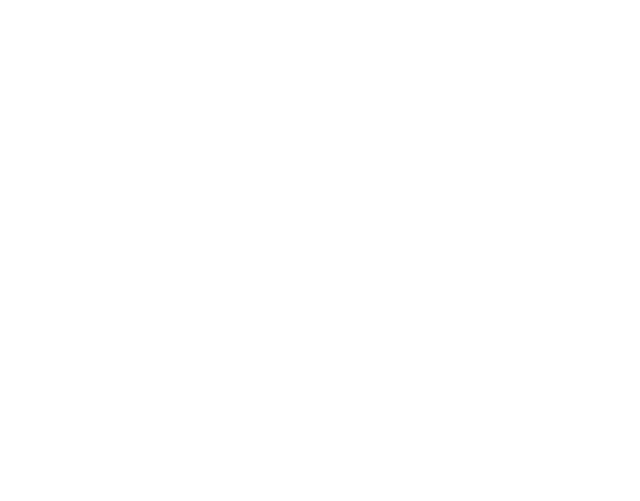
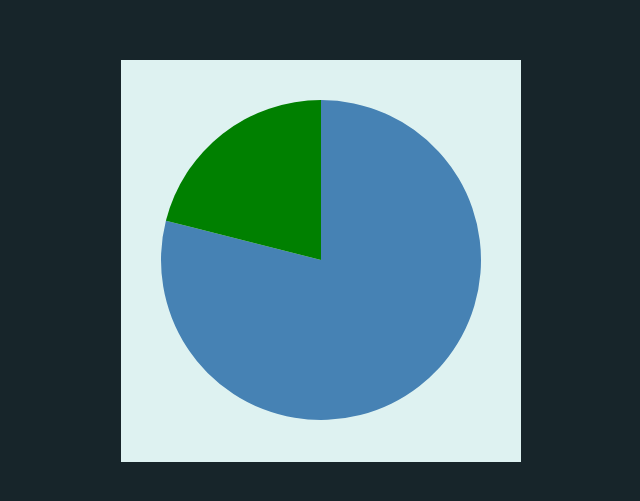
Before and after one commit to dev-saeddaoud/Pie-Chart, a Svelte app: page / in a window 1280 px wide. Shown: the part 139-640 px from the top of the page, without its empty margins (319-959 px from the left). Built offline with nearby package versions, Linux system fonts and the light colour scheme.

Commit message:
set up the folder structure, installed the necessary libraries, wrote a basic pir chart code

```diff
--- a/index.html
+++ b/index.html
@@ -5,6 +5,10 @@
     <link rel="icon" href="/favicon.ico" />
     <meta name="viewport" content="width=device-width, initial-scale=1.0" />
     <link rel="stylesheet" href="/src/assets/global.css" />
+    <link
+      href="https://fonts.googleapis.com/css2?family=Roboto:ital,wght@0,400;0,500;0,700;1,400;1,500;1,700&display=swap"
+      rel="stylesheet"
+    />
     <title>Pie Chart</title>
   </head>
   <body>
--- a/package.json
+++ b/package.json
@@ -17,5 +17,11 @@
     "tslib": "^2.3.1",
     "typescript": "^4.4.4",
     "vite": "^2.7.2"
+  },
+  "dependencies": {
+    "@types/d3": "^7.1.0",
+    "@types/uuid": "^8.3.4",
+    "d3": "^7.3.0",
+    "uuid": "^8.3.2"
   }
 }
--- a/src/App.svelte
+++ b/src/App.svelte
@@ -1,2 +1,32 @@
 <script lang="ts">
+  import * as d3 from 'd3';
+  import expenses from './stores/expenses';
+
+  let width = 400,
+    height = 400,
+    margin = 40,
+    radius = Math.min(width, height) / 2 - margin;
+
+  let pie = d3.pie().value((d) => d.amount);
+  let dataReady = pie($expenses);
+  let arcGenerator = d3.arc().innerRadius(0).outerRadius(radius);
 </script>
+
+<div class="canvas">
+  <svg {width} {height}>
+    <g transform="translate({width / 2}, {height / 2})">
+      {#each dataReady as entry (entry.data.id)}
+        <path
+          d={arcGenerator(entry)}
+          fill={entry.data.type === 'inc' ? 'steelblue' : 'green'}
+        />
+      {/each}
+    </g>
+  </svg>
+</div>
+
+<style>
+  .canvas {
+    background-color: var(--box-color);
+  }
+</style>
--- a/src/assets/global.css
+++ b/src/assets/global.css
@@ -0,0 +1,28 @@
+*,
+*::after,
+*::before {
+  padding: 0;
+  margin: 0;
+  box-sizing: border-box;
+}
+
+:root {
+  --bg-color: #17252a;
+  --bar-color: #2b7a78;
+  --box-color: #def2f1;
+  --text-color: #eee;
+}
+
+html {
+  font-size: 62.5%;
+}
+
+body {
+  width: 100vw;
+  height: 100vh;
+  background-color: var(--bg-color);
+  font-family: 'Roboto', sans-serif;
+  display: flex;
+  justify-content: center;
+  align-items: center;
+}
--- /dev/null
+++ b/src/stores/expenses.ts
@@ -0,0 +1,9 @@
+import { writable } from 'svelte/store';
+import { v4 as uuidv4 } from 'uuid';
+
+const expenses = writable([
+  { id: uuidv4(), type: 'inc', title: 'salary', amount: 3000 },
+  { id: uuidv4(), type: 'exp', title: 'rent', amount: 800 },
+]);
+
+export default expenses;
--- /dev/null
+++ b/src/types.d.ts
@@ -0,0 +1,6 @@
+type DataItem = {
+  id: string;
+  type: string;
+  title: string;
+  amount: number;
+};
```
Also changed, not shown: 1 other file (tests, documents, lock files or other folders).
